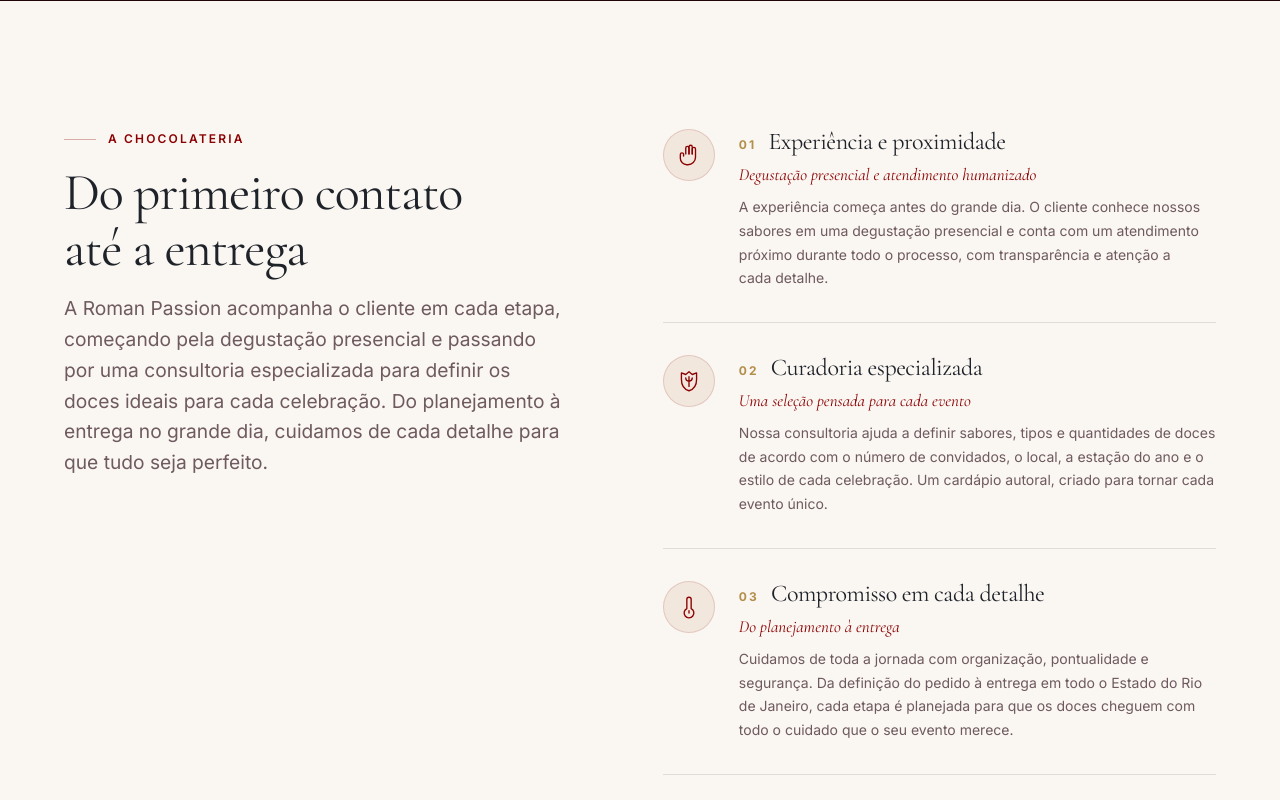
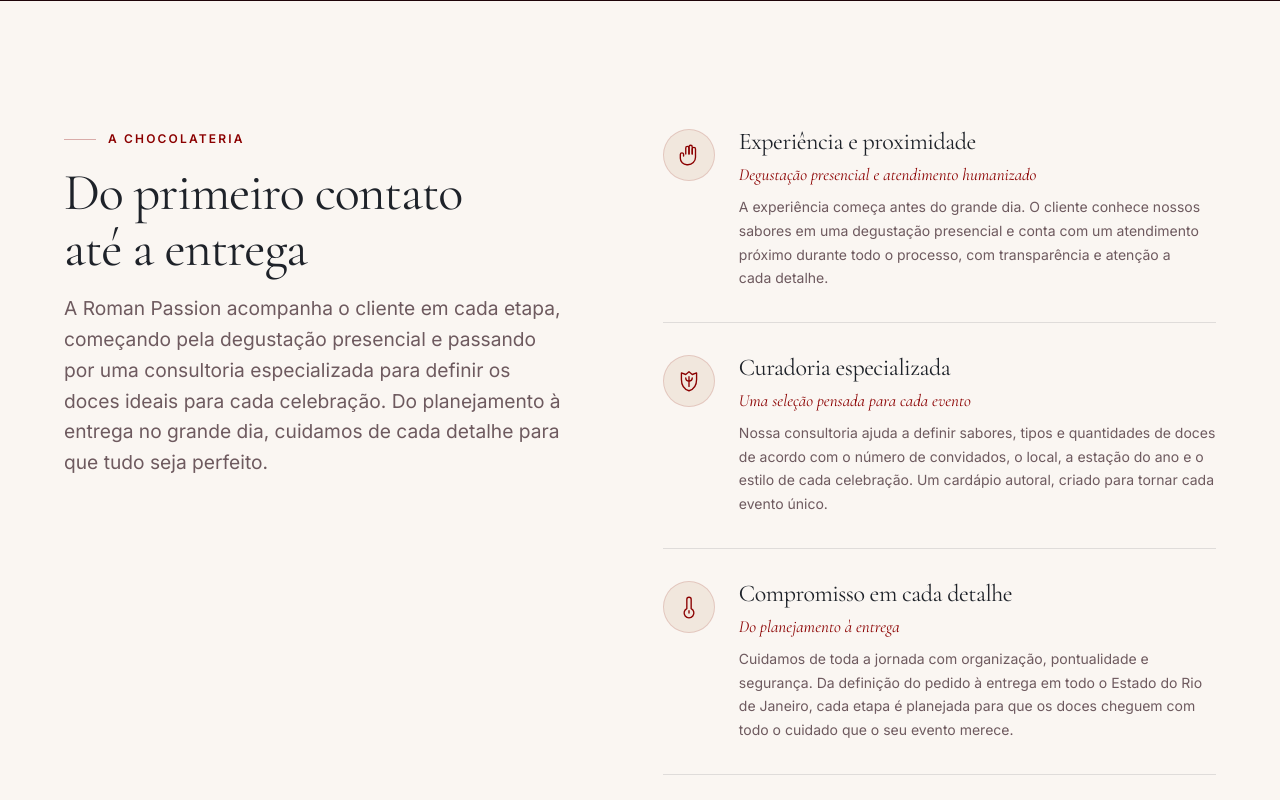
Before and after one commit to kaiozxs/roman-passion-site, a React (Vite) app: page / in a window 1280 px wide. Shown: the part 1740-2540 px from the top of the page. Built offline with nearby package versions, Linux system fonts and the light colour scheme; no server answers.

Commit message:
Remove a numeração dos pilares de A Chocolateria
Os quatro pilares passam a mostrar título e subtítulo, sem o 01/02/03/04.
Fecha o mesmo tratamento já aplicado aos cards de Ocasiões — nenhuma seção do
site exibe numeração agora.

```diff
--- a/src/components/sections/Atelier.jsx
+++ b/src/components/sections/Atelier.jsx
@@ -52,10 +52,7 @@
                 <Icon name={step.icon} size={26} />
               </span>
               <div>
-                <h3 className={styles.stepTitle}>
-                  <span className={styles.stepNum}>0{index + 1}</span>
-                  {step.title}
-                </h3>
+                <h3 className={styles.stepTitle}>{step.title}</h3>
                 <p className={styles.stepSubtitle}>{step.subtitle}</p>
                 <p className={styles.stepText}>{step.text}</p>
               </div>
--- a/src/components/sections/Atelier.module.css
+++ b/src/components/sections/Atelier.module.css
@@ -43,20 +43,9 @@
 }
 
 .stepTitle {
-  display: flex;
-  align-items: baseline;
-  gap: var(--space-3);
   font-size: var(--fs-h3);
   color: var(--text-on-light);
   margin-bottom: var(--space-2);
-}
-
-.stepNum {
-  font-family: var(--font-body);
-  font-size: var(--fs-label);
-  font-weight: 700;
-  letter-spacing: var(--tracking-label);
-  color: var(--gold-dark);
 }
 
 /* Subtítulo em itálico: resume o pilar antes do texto corrido */
```
